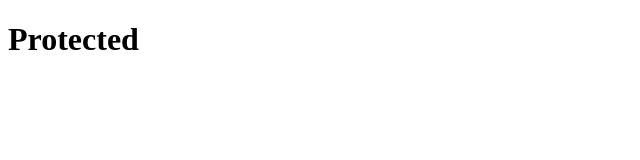
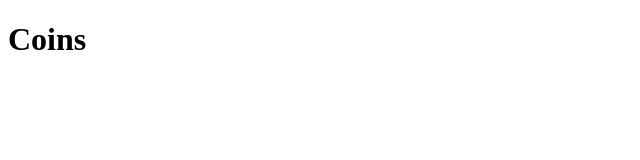
Before and after one commit to PCloud63514/react-masterclass, a React (Create React App) app: page / in a window 1280 px wide. Shown: the top 160 px of the page, without its empty margins (0-640 px from the left). Built offline with nearby package versions, Linux system fonts and the light colour scheme.

Commit message:
feat: react-router-dom v5 및 useParams 사용

```diff
--- a/package.json
+++ b/package.json
@@ -44,6 +44,7 @@
     ]
   },
   "devDependencies": {
+    "@types/react-router-dom": "^5.3.3",
     "@types/styled-components": "^5.1.26"
   }
 }
--- a/src/App.tsx
+++ b/src/App.tsx
@@ -1,20 +1,9 @@
 import React from 'react'
-import styled from "styled-components";
-
-const Container = styled.div`
-  background-color: ${props => props.theme.bgColor};
-  width: 100vw;
-  height: 100vh;
-`
-const H1 = styled.h1`
-  color: ${props => props.theme.textColor}
-`
+import Router from "./Router";
 
 function App() {
     return (
-        <Container>
-            <H1>Protected</H1>
-        </Container>
+        <Router/>
     )
 }
 
--- /dev/null
+++ b/src/Router.tsx
@@ -0,0 +1,20 @@
+import {BrowserRouter, Route, Switch} from "react-router-dom";
+import Coins from "./routes/Coins";
+import Coin from "./routes/Coin";
+
+function Router() {
+    return (
+        <BrowserRouter>
+            <Switch>
+                <Route path={"/:coinId"}>
+                    <Coin/>
+                </Route>
+                <Route path={"/"}>
+                    <Coins/>
+                </Route>
+            </Switch>
+        </BrowserRouter>
+    )
+}
+
+export default Router
--- /dev/null
+++ b/src/routes/Coin.tsx
@@ -0,0 +1,12 @@
+import {useParams} from "react-router-dom";
+
+interface RouteParams {
+    coinId:string
+}
+
+function Coin() {
+    const {coinId} = useParams<RouteParams>()
+    return <h1>Coin: {coinId}</h1>
+}
+
+export default Coin
--- /dev/null
+++ b/src/routes/Coins.tsx
@@ -0,0 +1,5 @@
+function Coins() {
+    return <h1>Coins</h1>
+}
+
+export default Coins
```
Also changed, not shown: src/components/Circle.tsx (deleted, +0 -41 lines), 1 other file (tests, documents, lock files or other folders).
